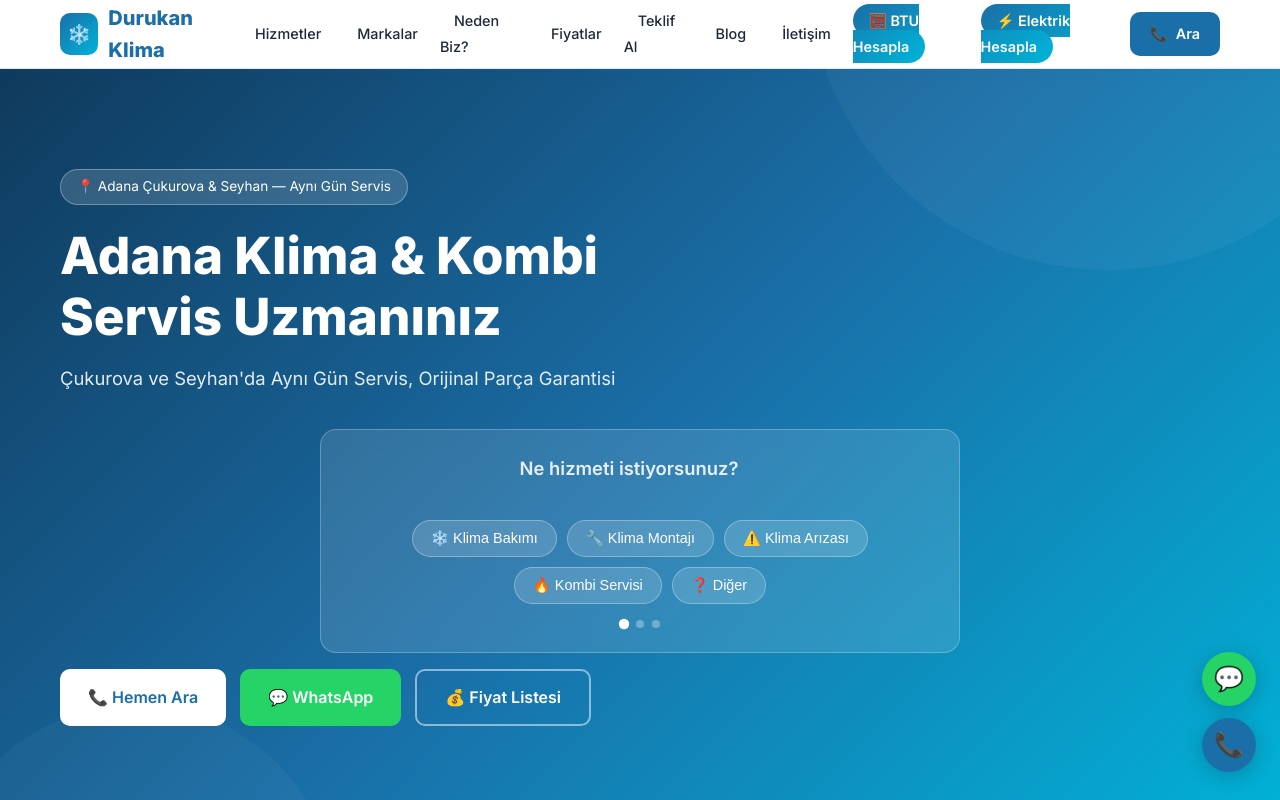
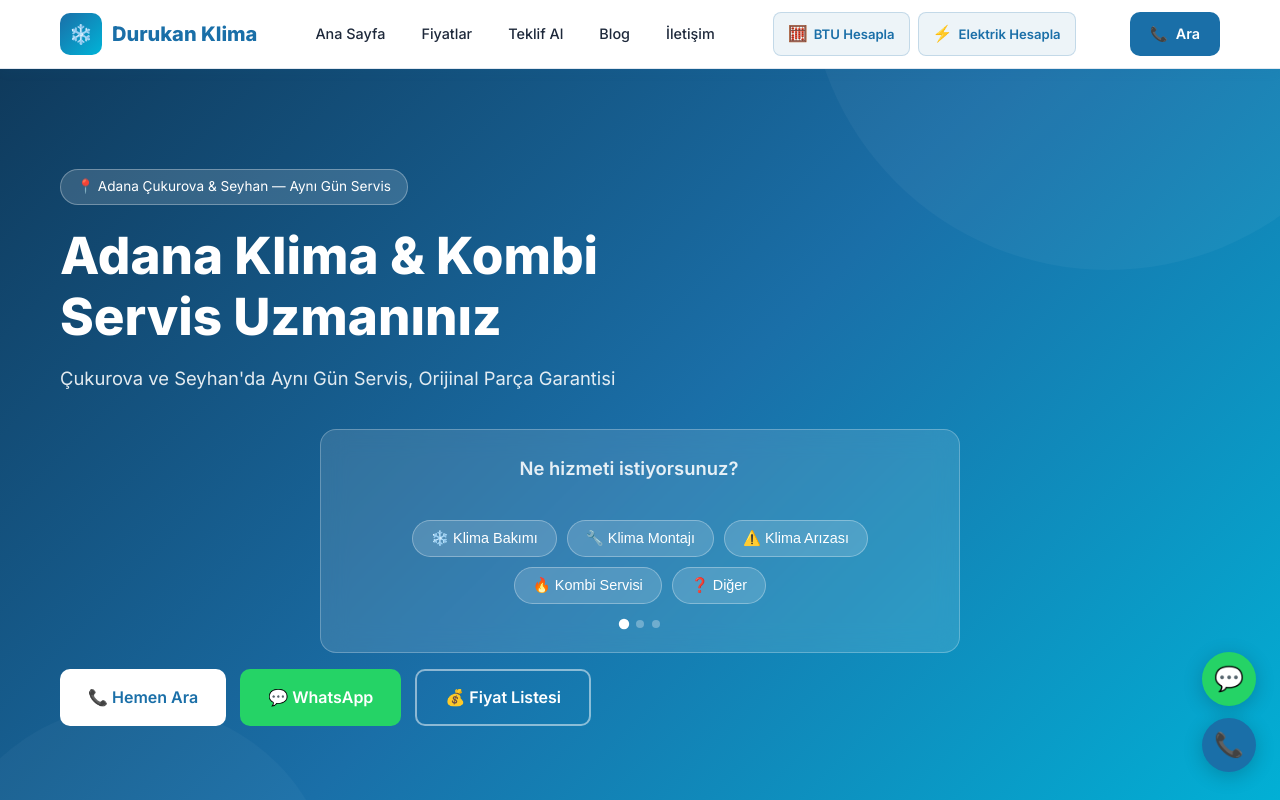
Before and after one commit to mediadurukan/durukanklima, a website: page public/index.html in a window 1280 px wide. Shown: the top 800 px of the page. Drawn offline with Linux system fonts and the light colour scheme; no server answers.

Commit message:
Nav tasarımı düzeltildi - hesaplama butonları ayrı tool-btn olarak

```diff
--- a/public/css/style.css
+++ b/public/css/style.css
@@ -89,6 +89,37 @@ img { max-width: 100%; }
 }
 
 .nav-links a:hover { background: var(--bg); color: var(--primary); }
+
+.nav-tools {
+  display: flex;
+  align-items: center;
+  gap: 8px;
+}
+
+.tool-btn {
+  display: flex;
+  align-items: center;
+  gap: 6px;
+  padding: 8px 14px;
+  border-radius: 8px;
+  font-size: 0.82rem;
+  font-weight: 600;
+  color: var(--primary);
+  background: rgba(26, 111, 168, 0.08);
+  border: 1px solid rgba(26, 111, 168, 0.2);
+  transition: all 0.2s;
+  white-space: nowrap;
+}
+
+.tool-btn:hover {
+  background: var(--primary);
+  color: white;
+  border-color: var(--primary);
+}
+
+.tool-btn span {
+  font-size: 1rem;
+}
 
 .nav-calc-btn {
   background: linear-gradient(135deg, var(--primary), var(--accent)) !important;
@@ -1164,7 +1195,7 @@ footer {
 
 /* ===== MOBILE ===== */
 @media (max-width: 768px) {
-  .nav-links, .nav-phone { display: none; }
+  .nav-links, .nav-phone, .nav-tools { display: none; }
   .hamburger { display: flex; }
 
   .nav-links.open {
@@ -1178,6 +1209,12 @@ footer {
     padding: 16px;
     border-bottom: 1px solid var(--border);
     box-shadow: var(--shadow);
+  }
+
+  .nav-links.open .tool-btn {
+    display: flex;
+    margin-top: 8px;
+    justify-content: center;
   }
 
   .hero { padding: 60px 0 50px; }
@@ -1429,6 +1466,7 @@ footer {
   .stats-counter-grid { grid-template-columns: repeat(2, 1fr); }
   .why-grid { grid-template-columns: repeat(2, 1fr); }
   .testimonials-grid { grid-template-columns: repeat(2, 1fr); }
+  .nav-tools { display: none; }
 }
 @media (max-width: 768px) {
   .stats-counter-grid { grid-template-columns: 1fr 1fr; gap: 12px; }
--- a/public/index.html
+++ b/public/index.html
@@ -139,16 +139,20 @@
       <span id="nav-company-name">Durukan Klima</span>
     </a>
     <ul class="nav-links" id="nav-links">
-      <li><a href="#hizmetler">Hizmetler</a></li>
-      <li><a href="#markalar">Markalar</a></li>
-      <li><a href="#neden-biz">Neden Biz?</a></li>
+      <li><a href="/">Ana Sayfa</a></li>
       <li><a href="/fiyatlar">Fiyatlar</a></li>
       <li><a href="/teklif">Teklif Al</a></li>
       <li><a href="/blog">Blog</a></li>
       <li><a href="#iletisim">İletişim</a></li>
-      <li><a href="/btu-hesaplama" class="nav-calc-btn">🧮 BTU Hesapla</a></li>
-      <li><a href="/elektrik-tuketim" class="nav-calc-btn">⚡ Elektrik Hesapla</a></li>
     </ul>
+    <div class="nav-tools">
+      <a href="/btu-hesaplama" class="tool-btn" title="BTU Hesaplama">
+        <span>🧮</span> BTU Hesapla
+      </a>
+      <a href="/elektrik-tuketim" class="tool-btn" title="Elektrik Tüketim">
+        <span>⚡</span> Elektrik Hesapla
+      </a>
+    </div>
     <div class="nav-phone" style="display:flex;align-items:center;gap:10px;">
       <span id="business-status-badge" class="status-badge"></span>
       <a href="#" id="nav-call-btn" class="btn btn-primary">📞 <span id="nav-phone">Ara</span></a>
```
